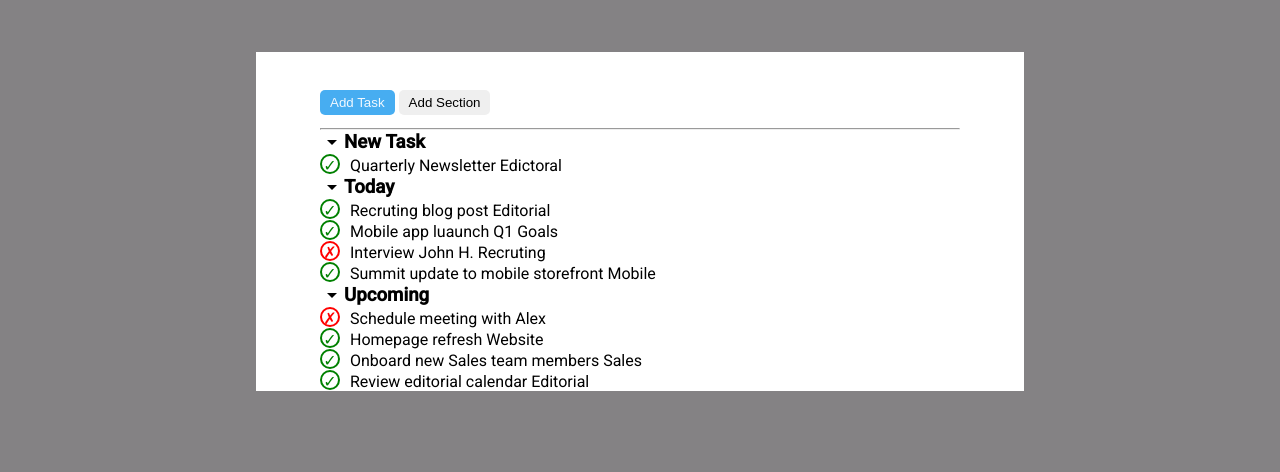
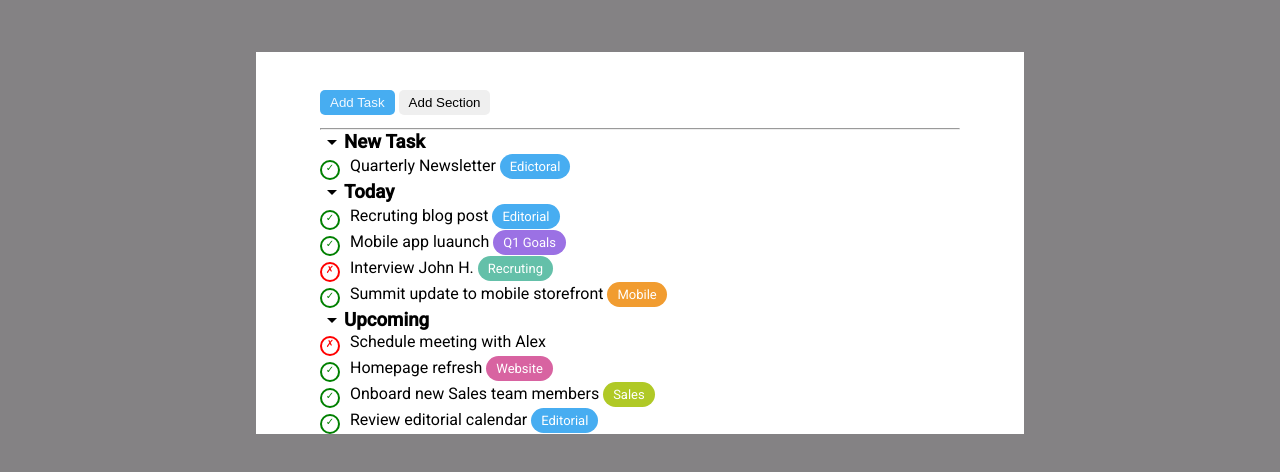
Before and after one commit to giuliamari04/html-css-toboolist, a plain HTML site: page index.html in a window 1280 px wide. Shown: the part 72-544 px from the top of the page. Drawn offline with Linux system fonts and the light colour scheme.

Commit message:
struttura visiva base con colori abbinati

```diff
--- a/css/style.css
+++ b/css/style.css
@@ -59,7 +59,7 @@ main{
   background-color:white;
   border-radius: 50%;
   text-align: center;
-  font-size: 16px;
+  font-size: 10px;
   color:green;
   margin-right: 10px;
   border: 2px solid green;
@@ -72,9 +72,32 @@ main{
     background-color:white;
     border-radius: 50%;
     text-align: center;
-    font-size: 16px;
+    font-size: 10px;
     color:red;
     margin-right: 10px;
     border: 2px solid red;
+}
 
+.contenitori-parole{
+    display: inline-flex;
+    color: white;
+    border-radius: 15px;
+    padding: 5px 10px;
+    margin-right: 5px;
+    font-size: small;
 }
+.viola{
+    background-color: rgb(155, 113, 228);
+}
+.verdino{
+    background-color: rgb(100, 192, 169);
+}
+.arancio{
+    background-color: rgb(241, 156, 48);
+}
+.rosa{
+    background-color: rgb(216, 99, 161);
+}
+.verde{
+    background-color: rgb(176, 201, 38);
+}
--- a/index.html
+++ b/index.html
@@ -36,7 +36,7 @@
                         <!--lista interna a New Task-->
                         <ul class="lista-senza-punti">
                             <li>
-                                <p> <span class="check-verdi">&#10003;</span>Quarterly Newsletter <span>Edictoral</span></p>
+                                <p> <span class="check-verdi">&#10003;</span>Quarterly Newsletter <span class="contenitori-parole azul">Edictoral</span></p>
                             </li>
                         </ul>
                 </li>
@@ -48,17 +48,17 @@
                     </div>
                     <ul class="lista-senza-punti">
                         <li>
-                            <p> <span class="check-verdi">&#10003;</span>Recruting blog post <span>Editorial</span></p>
+                            <p> <span class="check-verdi">&#10003;</span>Recruting blog post <span class="contenitori-parole azul">Editorial</span></p>
                         </li>
 
                         <li>
-                            <p><span class="check-verdi">&#10003;</span>Mobile app luaunch <span>Q1 Goals</span></p>
+                            <p><span class="check-verdi">&#10003;</span>Mobile app luaunch <span class="contenitori-parole viola">Q1 Goals</span></p>
                         </li>
                         <li>
-                            <p><span class="cross-rossi">&#10007;</span>Interview John H. <span>Recruting</span></p>
+                            <p><span class="cross-rossi">&#10007;</span>Interview John H. <span class="contenitori-parole verdino">Recruting</span></p>
                         </li>
                         <li>
-                            <p><span class="check-verdi">&#10003;</span>Summit update to mobile storefront <span>Mobile</span></p>
+                            <p><span class="check-verdi">&#10003;</span>Summit update to mobile storefront <span class="contenitori-parole arancio">Mobile</span></p>
                         </li>
                     </ul>
                 </li>
@@ -73,13 +73,13 @@
                             <p><span class="cross-rossi">&#10007;</span>Schedule meeting with Alex</p>
                         </li>
                         <li>
-                            <p><span class="check-verdi">&#10003;</span>Homepage refresh <span>Website</span></p>
+                            <p><span class="check-verdi">&#10003;</span>Homepage refresh <span class="contenitori-parole rosa">Website</span></p>
                         </li>
                         <li>
-                            <p><span class="check-verdi">&#10003;</span>Onboard new Sales team members <span>Sales</span></p>
+                            <p><span class="check-verdi">&#10003;</span>Onboard new Sales team members <span class="contenitori-parole verde">Sales</span></p>
                         </li>
                         <li>
-                            <p><span class="check-verdi">&#10003;</span>Review editorial calendar <span>Editorial</span></p>
+                            <p><span class="check-verdi">&#10003;</span>Review editorial calendar <span class="contenitori-parole azul">Editorial</span></p>
                         </li>
                     </ul>
                 </li>
```
